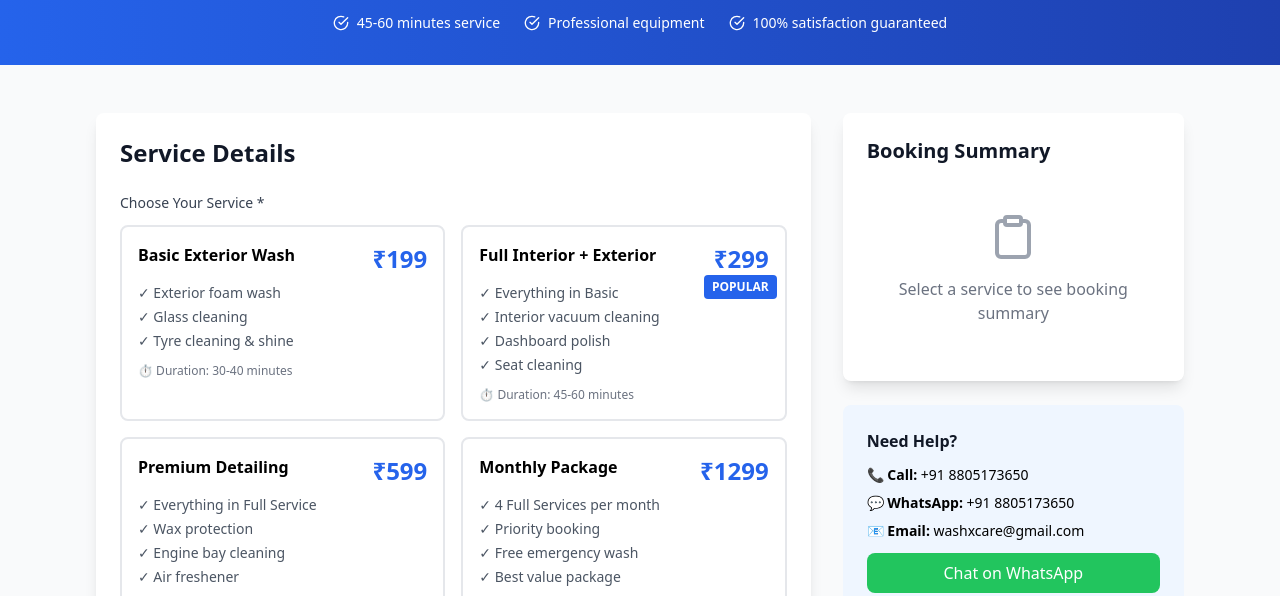
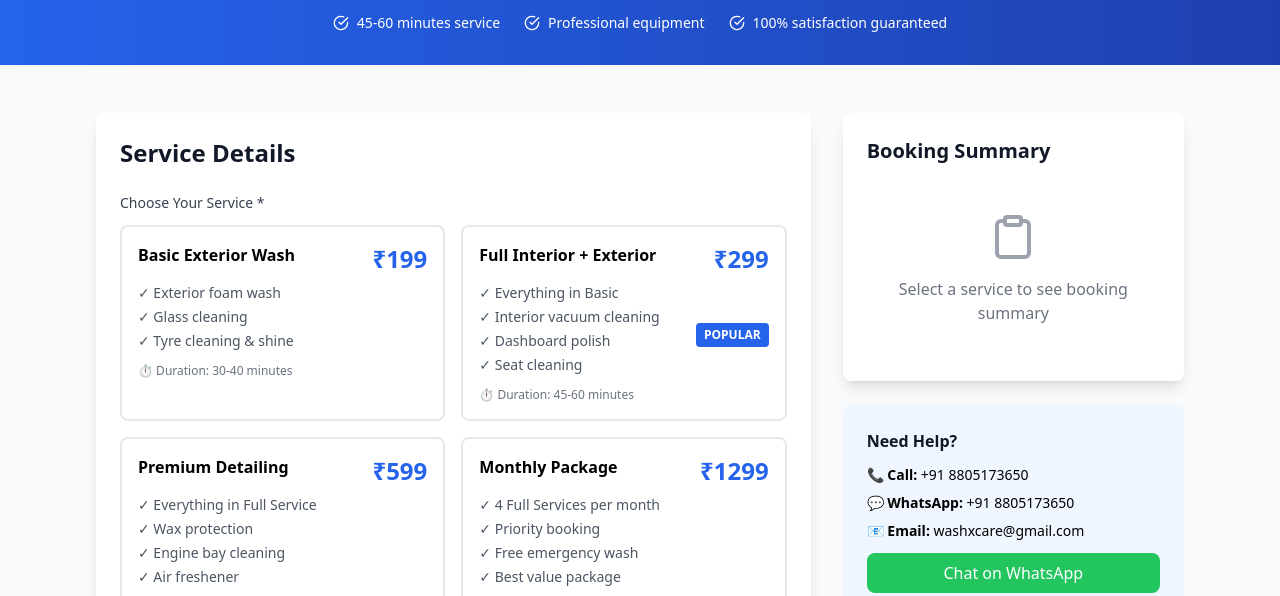
Before and after one commit to lahamgevijay17/washx.com, a plain HTML site: page booking.html in a window 1280 px wide. Shown: the part 183-779 px from the top of the page. Drawn offline with nearby package versions, Linux system fonts and the light colour scheme.

Commit message:
Update booking.html

```diff
--- a/booking.html
+++ b/booking.html
@@ -135,7 +135,7 @@
                                     </div>
 
                                     <div class="service-option border-2 border-gray-200 rounded-lg p-4 cursor-pointer relative" data-service="full" data-price="299">
-                                        <div class="absolute top-12 right-2 bg-blue-600 text-white px-2 py-1 rounded text-xs font-semibold">POPULAR</div>
+                                        <div class="absolute top-24 right-4 bg-blue-600 text-white px-2 py-1 rounded text-xs font-semibold">POPULAR</div>
                                         <div class="flex justify-between items-start mb-2">
                                             <h3 class="font-semibold">Full Interior + Exterior</h3>
                                             <span class="text-2xl font-bold text-blue-600">₹299</span>
```
